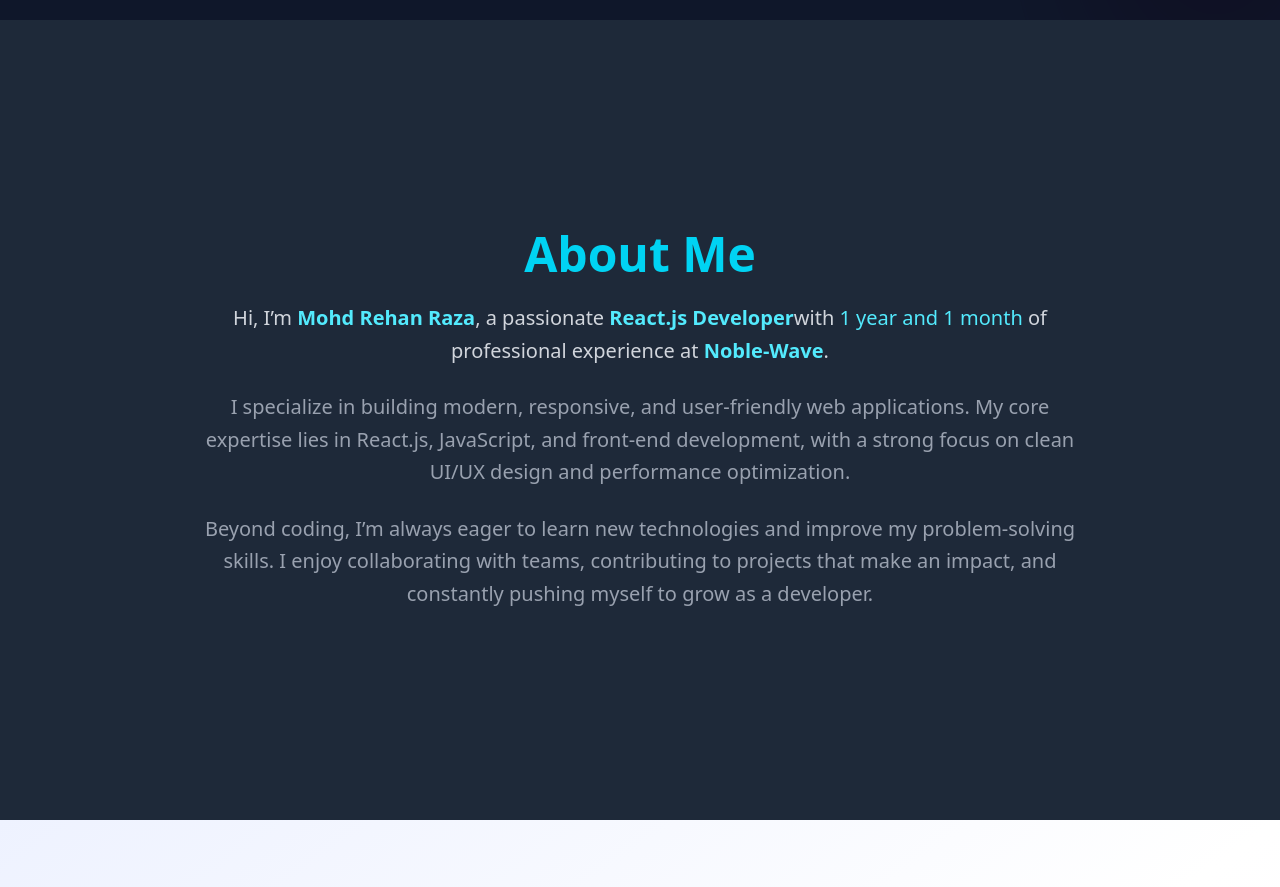
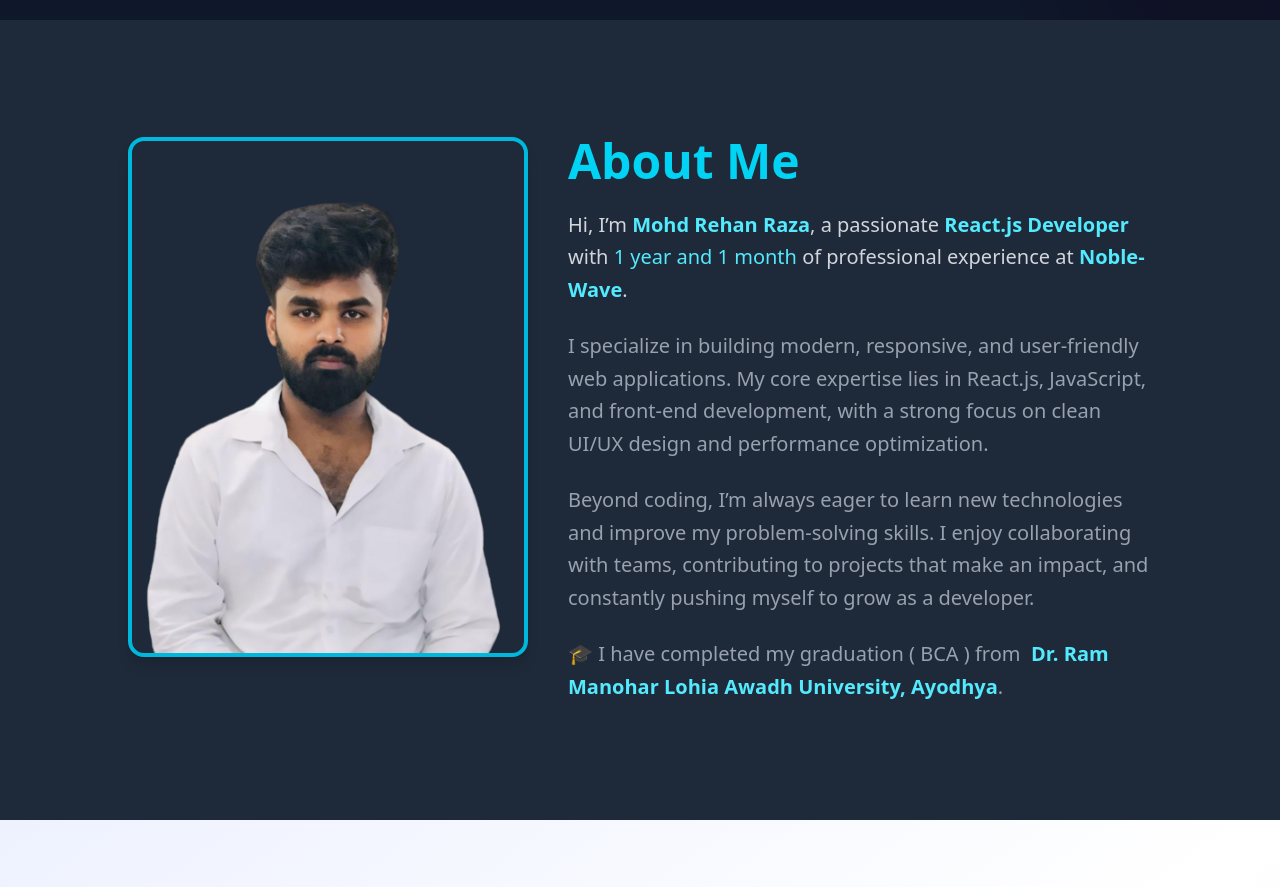
Before and after one commit to rehanraza788/portfolio, a React (Vite) app: page / in a window 1280 px wide. Shown: the part 780-1667 px from the top of the page. Built offline with nearby package versions, Linux system fonts and the light colour scheme.

Commit message:
feat: Update About component with image and enhance layout for better presentation

```diff
--- a/index.html
+++ b/index.html
@@ -6,7 +6,7 @@
   <link rel="icon" type="image/svg+xml" href="/vite.svg" />
   <link href="https://fonts.googleapis.com/css2?family=Poppins:wght@400;700&display=swap" rel="stylesheet" />
   <meta name="viewport" content="width=device-width, initial-scale=1.0" />
-  <title>portfolio</title>
+  <title>Mohd Rehan Raza</title>
 </head>
 
 <body>
--- a/src/components/About.jsx
+++ b/src/components/About.jsx
@@ -1,4 +1,5 @@
 import React from "react";
+import rehanImg from "../assets/rehan.png"; // ✅ Import image like this
 
 const About = () => {
   return (
@@ -6,17 +7,30 @@ const About = () => {
       id="about"
       className="min-h-screen bg-gray-800 text-white flex items-center justify-center px-6 py-16"
     >
-      <div className="max-w-4xl mx-auto text-center">
+      <div className="max-w-5xl mx-auto flex flex-col md:flex-row items-center md:items-start gap-10">
+        {/* image  */}
+        <div className="flex-shrink-0">
+          <img
+            src={rehanImg}
+            width={400}
+            height={600}
+            alt="Mohd Rehan Raza"
+            className="rounded-2xl shadow-lg border-4 border-cyan-500"
+          />
+        </div>
+
+        {/* about  Section  */}
+        <div className="text-center md:text-left">
           <h2 className="text-4xl md:text-5xl font-bold mb-6 text-cyan-400">
             About Me
           </h2>
           <p className="text-lg md:text-xl text-gray-300 leading-relaxed mb-6">
             Hi, I’m{" "}
-          <span className="text-cyan-300 font-semibold">Mohd Rehan Raza</span>,
-          a passionate{" "}
+            <span className="text-cyan-300 font-semibold">Mohd Rehan Raza</span>
+            , a passionate{" "}
             <span className="text-cyan-300 font-semibold">
               React.js Developer
-          </span>
+            </span>{" "}
             with <span className="text-cyan-300">1 year and 1 month</span> of
             professional experience at{" "}
             <span className="text-cyan-300 font-semibold">Noble-Wave</span>.
@@ -27,12 +41,20 @@ const About = () => {
             front-end development, with a strong focus on clean UI/UX design and
             performance optimization.
           </p>
-        <p className="text-lg md:text-xl text-gray-400 leading-relaxed">
-          Beyond coding, I’m always eager to learn new technologies and improve
-          my problem-solving skills. I enjoy collaborating with teams,
+          <p className="text-lg md:text-xl text-gray-400 leading-relaxed mb-6">
+            Beyond coding, I’m always eager to learn new technologies and
+            improve my problem-solving skills. I enjoy collaborating with teams,
             contributing to projects that make an impact, and constantly pushing
             myself to grow as a developer.
           </p>
+          <p className="text-lg md:text-xl text-gray-400 leading-relaxed">
+            🎓 I have completed my graduation ( BCA ) from &nbsp;
+            <span className="text-cyan-300 font-semibold">
+              Dr. Ram Manohar Lohia Awadh University, Ayodhya
+            </span>
+            .
+          </p>
+        </div>
       </div>
     </section>
   );
```
Lines whose indentation alone changed are shown as unchanged.
